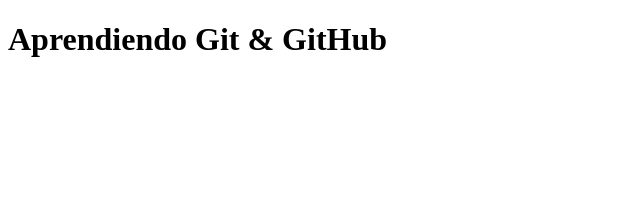
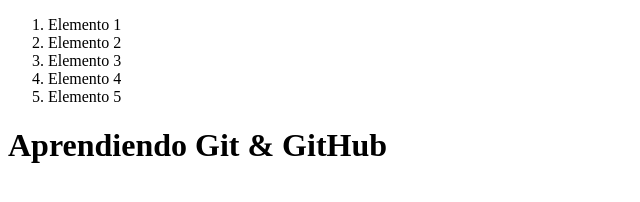
Before and after one commit to LoradarOfLordran/curso-github, a plain HTML site: page index.html in a window 1280 px wide. Shown: the whole page, without its empty margins (0-640 px from the left). Drawn offline with Linux system fonts and the light colour scheme.

Commit message:
Agregando index.js al index.html

```diff
--- a/index.html
+++ b/index.html
@@ -5,8 +5,16 @@
   <meta http-equiv="X-UA-Compatible" content="IE=edge">
   <meta name="viewport" content="width=device-width, initial-scale=1.0">
   <title>Git & Github</title>
+  <ol>
+    <li>Elemento 1</li>
+    <li>Elemento 2</li>
+    <li>Elemento 3</li>
+    <li>Elemento 4</li>
+    <li>Elemento 5</li>
+  </ol>
 </head>
 <body>
   <h1>Aprendiendo Git & GitHub</h1>
+  <script src="./index.js"></script>
 </body>
 </html>
```
